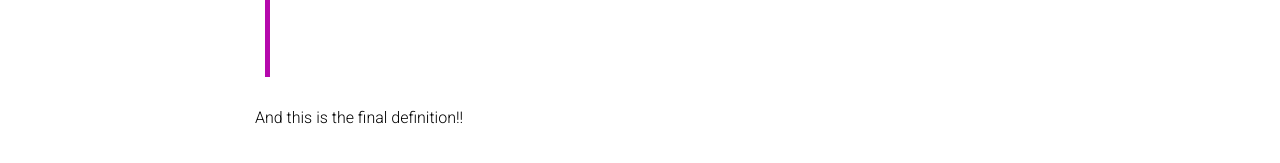
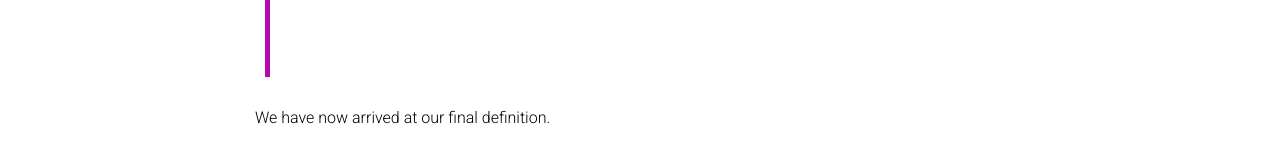
Before and after one commit to bsuwal/bsuwal.github.io, a Jekyll site: the page built from _posts/2024-06-29-cutoff.md, in a window 1280 px wide and 900 px high, scrolled down 3203 px. Shown: the part 684-847 px from the top of the window. Built offline with Jekyll 4.4.1, drawn with Linux system fonts in a browser that asks for light colours; formulas are drawn with MathJax 3; a style sheet for code colours, icons or effects is not loaded.

Commit message:
cleanups

```diff
--- a/_posts/2024-06-29-cutoff.md
+++ b/_posts/2024-06-29-cutoff.md
@@ -1,7 +1,7 @@
 ---
 layout: post
 title: Defining the Cutoff Phenomenon
-description: We introduce the Cutoff Phenomenon observed in some Markov Chains and show how one might go about defining it
+description: We introduce the Cutoff Phenomenon observed in some Markov Chains and show how one might go about defining it.
 date: 2024-06-29
 permalink: /blog/cutoff.html
 tags: markovchains mixing
@@ -133,7 +133,7 @@
 
 I believe that the above definition is a valid formulation of the actual cutoff definition used widely and reproduced at the top of this post.
 
-However, the above equations look just a little confusing because $$c \rightarrow \infty$$ but there is no $$c$$ in the equations themself. A clearer way to do this would be to have control $$\{w_n\}$$ with a multiplicative parameter $$\alpha$$:
+However, the above equations look just a little confusing because $$c \rightarrow 0$$ but there is no $$c$$ in the equations themself. A clearer way to do this would be to have control $$\{w_n\}$$ with a multiplicative parameter $$\alpha$$:
 
 <hr style="border:2px solid gray">
 ##### (Final) Multiplicatively controlling the window sizes instead of an additively
@@ -149,4 +149,4 @@
 \end{equation}
 $$
 
-And this is the final definition!!
+We have now arrived at our final definition.
```
